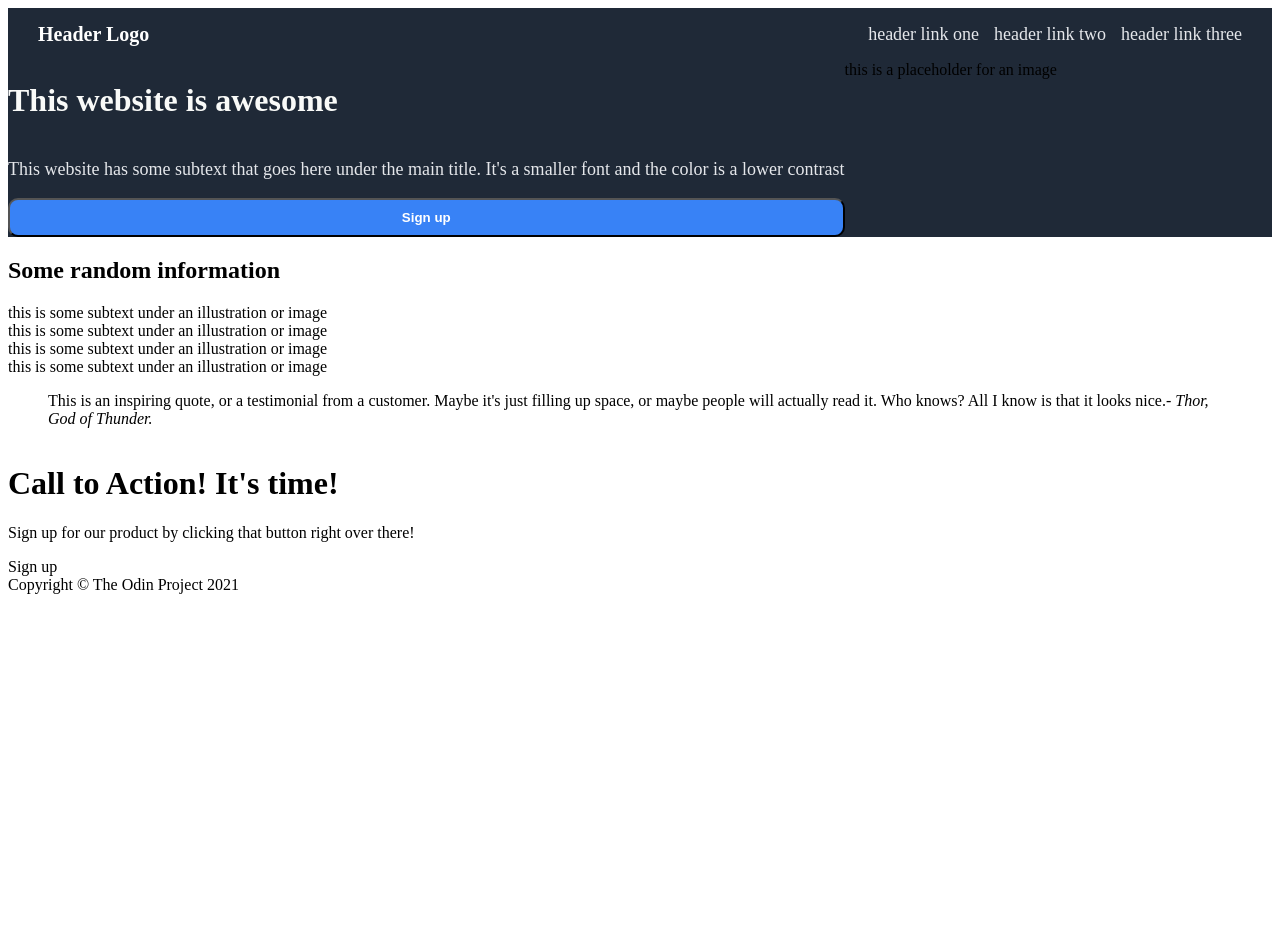
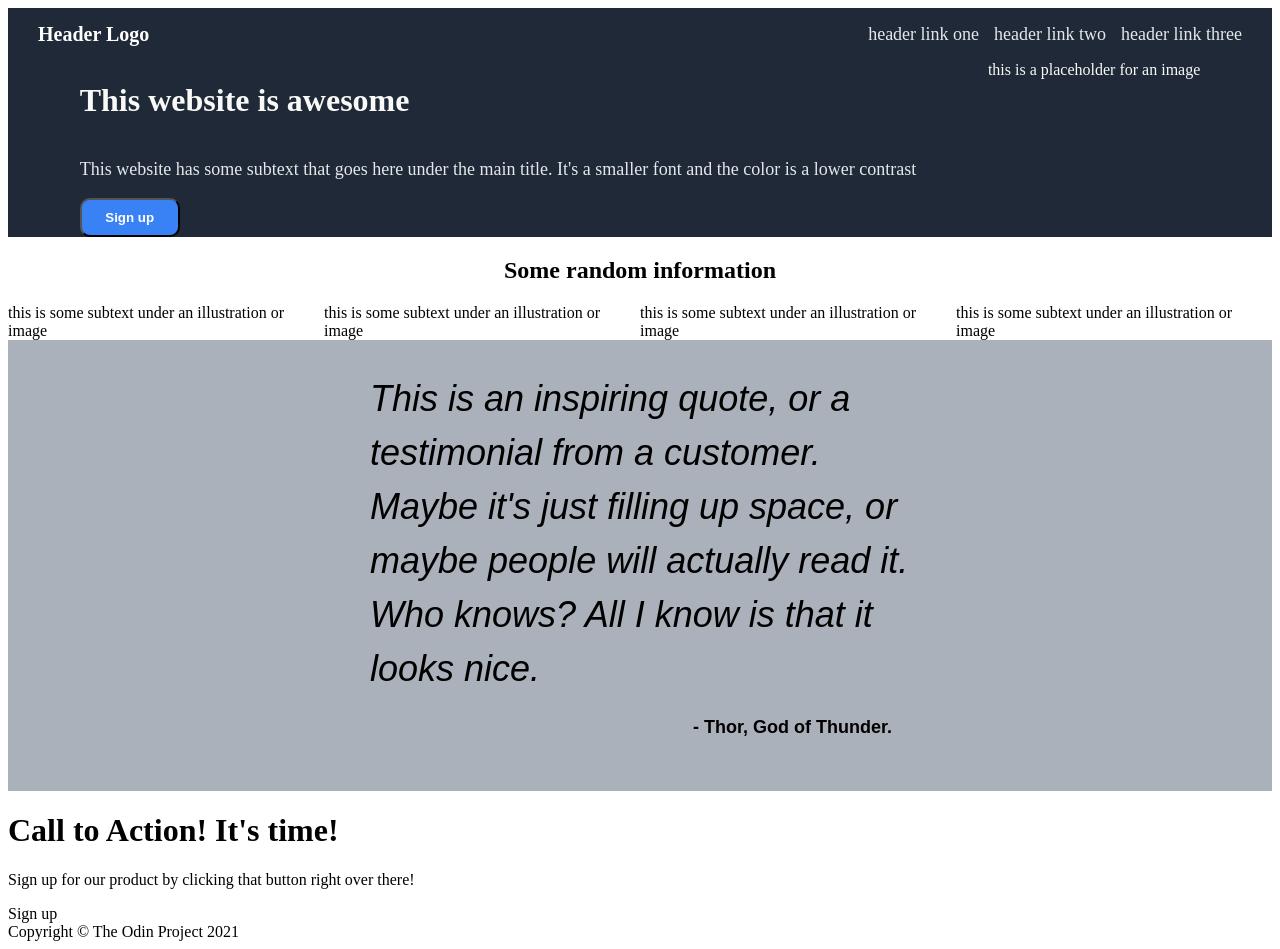
Before and after one commit to beroge/landingPage, a plain HTML site: page index.html in a window 1280 px wide. Before the commit the page ends 800 px from the top, so only its background shows below. Drawn offline with Linux system fonts and the light colour scheme.

Commit message:
second part of positioning

```diff
--- a/style.css
+++ b/style.css
@@ -28,14 +28,17 @@ body{
 .hero{
 display: flex;
 background: #1f2937;
+justify-content: space-evenly;
 }
 .hero1{
     display: flex;
     flex-direction: column;
+    flex-wrap: inherit;
 }
 .hero h1{
     font: bold 48px;
     color:#f9faf8;
+
 }
 button{
     background:#3882f6;
@@ -43,9 +46,10 @@ button{
     font-weight: bold;
     padding:10px;
     border-radius: 10px;
+    width:100px;
 }
 .heroimg{
-
+    color:#f9faf8
 }
 .container{
 
@@ -53,8 +57,27 @@ button{
 .info{
 
 }
+.info h2{
+    text-align: center;
+}
+.infoboxes{
+    display: flex;
+}
 .quote{
-
+    background: #abb1ba;
+    padding: 2em;
+}
+blockquote{
+    font: italic lighter 36px/1.5 sans-serif;
+    width:45%;
+    margin:0 auto;
+}
+cite{
+    font:bold 18px/1.5 sans-serif;
+    display: block;
+    text-align: right;
+    padding:1em
+    ;
 }
 .cta{
 
```
